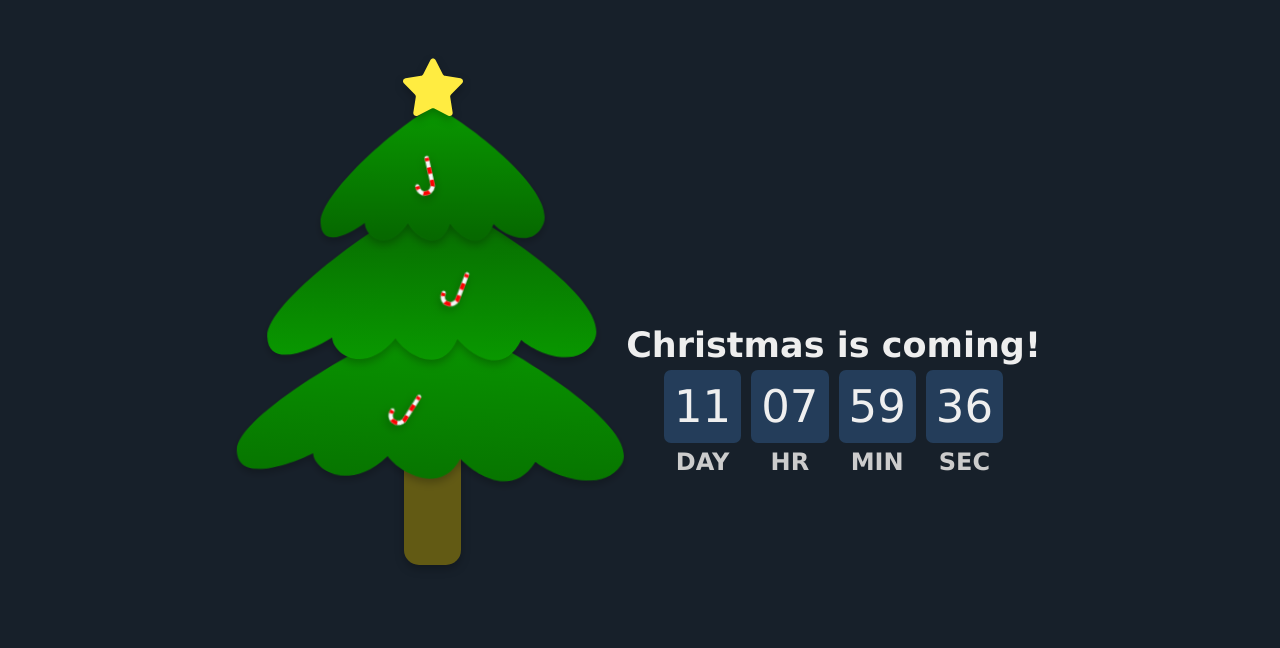
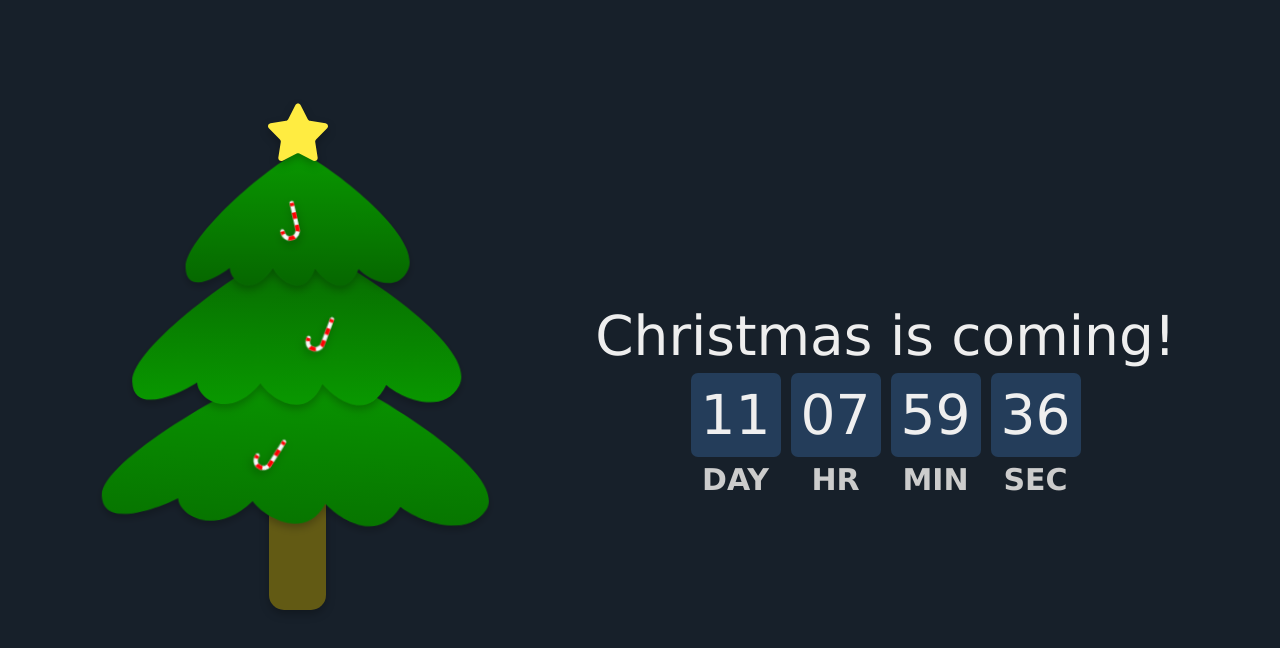
Before and after one commit to harryuan65/ChristmasCountdown, a React (Create React App) app: page / in a window 1280 px wide. Shown: the top 648 px of the page. Built offline with nearby package versions, Linux system fonts and the light colour scheme.

Commit message:
feat: use flex instead

```diff
--- a/src/App.js
+++ b/src/App.js
@@ -10,7 +10,8 @@
 const Layout = styled(motion.div)`
   height: 100vh;
   display: flex;
-  place-content: center;
+  justify-content: space-evenly;
+  align-items: center;
   background-color: #17202a;
 `;
 const TreeContainer = styled(motion.div)`
@@ -92,20 +93,19 @@
   justify-content: center;
   align-items: center;
   color: #efefef;
-  font-size: 45px;
+  font-size: 55px;
   padding: 10px;
   margin: 5px;
 `;
 const style = {
   title: {
-    fontWeight: "bold",
     color: "#eee",
-    fontSize: 35,
+    fontSize: 55,
   },
   desc: {
     fontWeight: "bold",
     color: "#ccc",
-    fontSize: 24,
+    fontSize: 30,
   }
 }
 class App extends Component {
```
Also changed, not shown: 1 other file (tests, documents, lock files or other folders).
